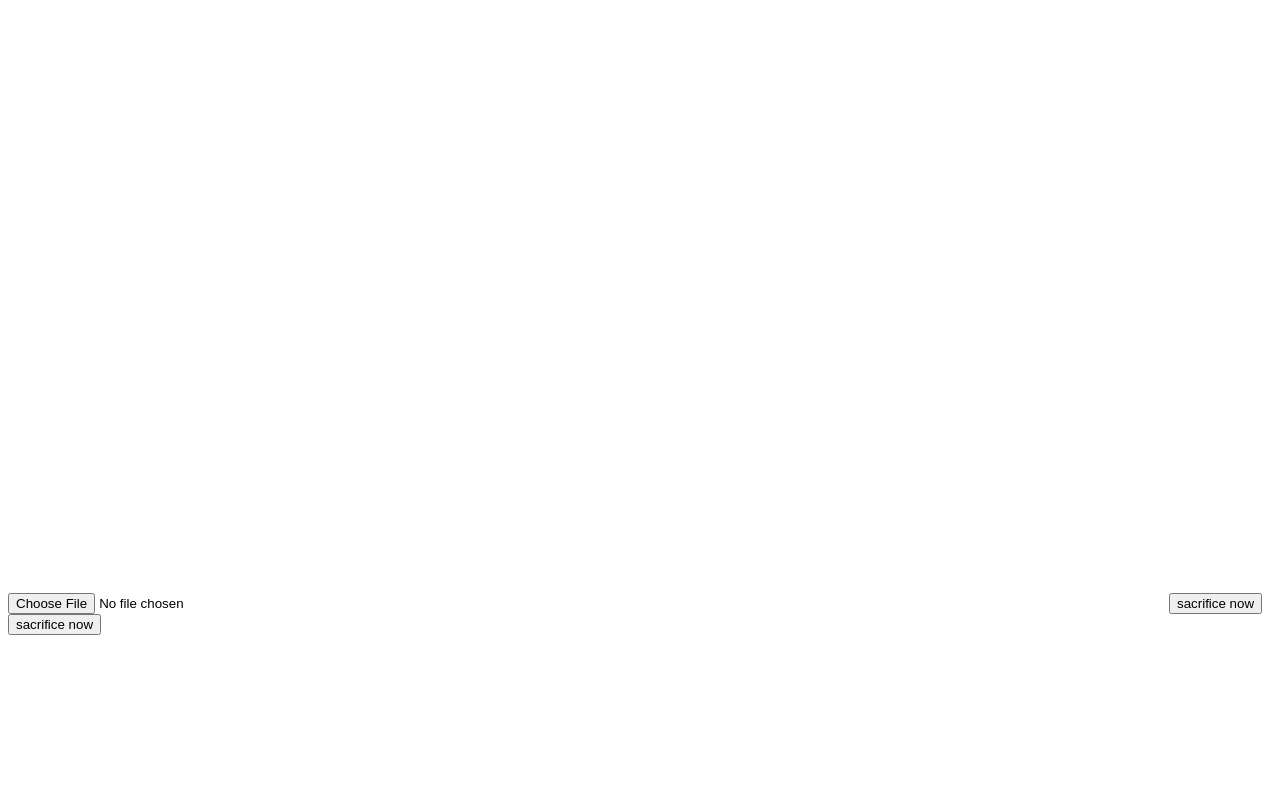
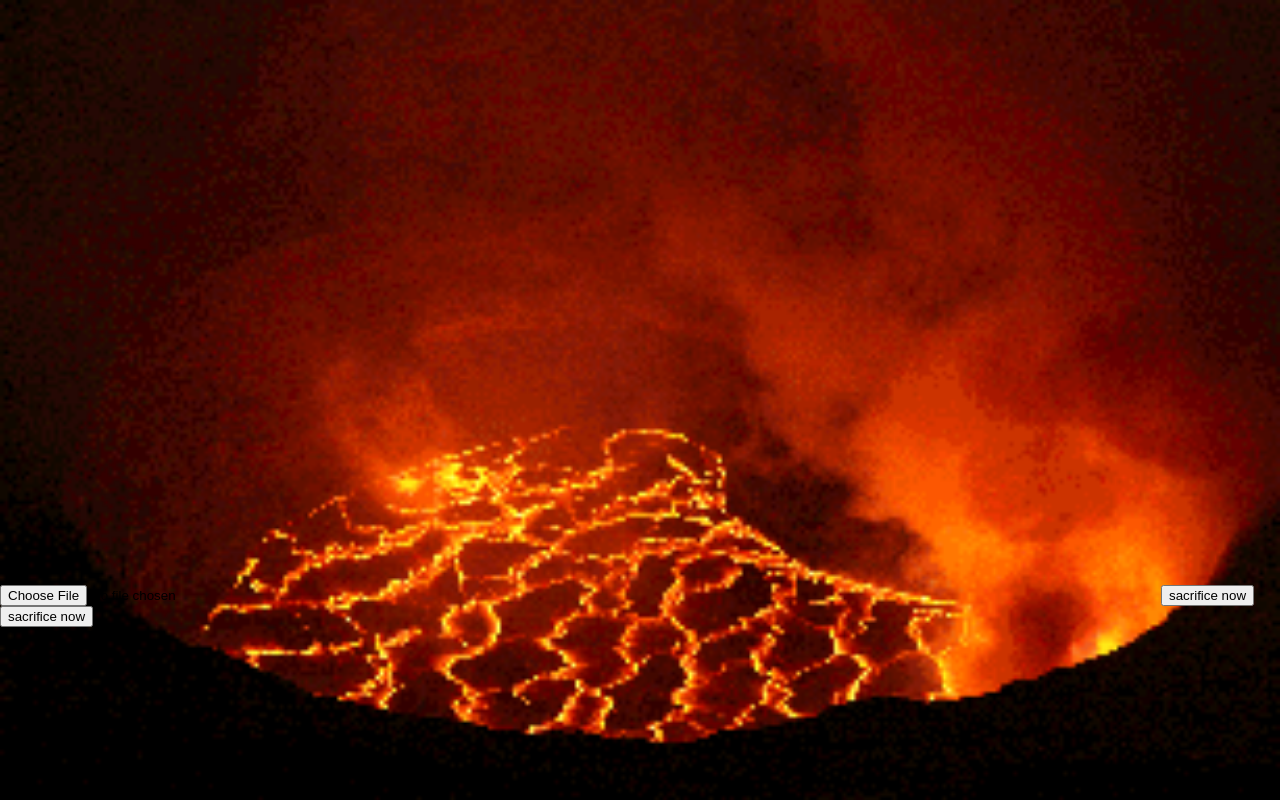
Before and after one commit to ioalpha/dropdeadbox, a plain HTML site: page dropdeadbox.htm in a window 1280 px wide. Drawn offline with Linux system fonts and the light colour scheme.

Commit message:
volcano added, css etc

```diff
--- /dev/null
+++ b/css/styles.css
@@ -0,0 +1,16 @@
+/*
+dropdeadbox styles
+*/
+
+html {
+    margin: 0;
+    padding: 0;
+}
+
+body {
+    margin: 0;
+    padding: 0;
+    background: url('../img/volcano.gif');
+    background-size: cover;
+    background-repeat: no-repeat;
+}
--- a/dropdeadbox.htm
+++ b/dropdeadbox.htm
@@ -8,8 +8,7 @@
 	<meta name="author" content="Olaf Nowacki, Daniel Kranz, ">
 
 	<script src="js/jquery-2.1.4.min.js" type="text/javascript"></script>
-
-	<!--link rel="stylesheet" href="css/styles.css"-->
+    <link rel="stylesheet" href="css/styles.css"/>	<!--link rel="stylesheet" href="css/styles.css"-->
 	<!--[if lt IE 9]>
 		<script src="http://html5shiv.googlecode.com/svn/trunk/html5.js"></script>
 	<![endif]-->
```
Also changed, not shown: img/volcano.gif (added).
